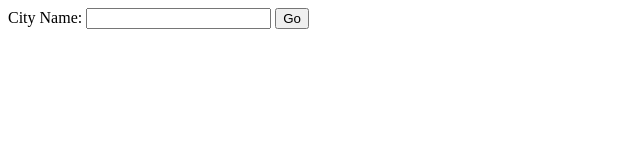
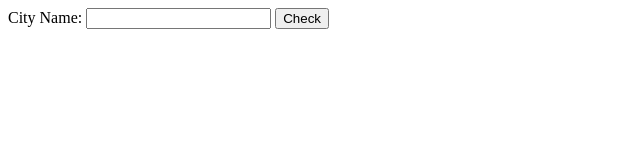
Before and after one commit to Willistic/Weather-App, a website: page index.html in a window 1280 px wide. Shown: the full height of the page, 0-640 px from the left. Drawn offline with Linux system fonts and the light colour scheme.

Commit message:
first commit

```diff
--- a/index.html
+++ b/index.html
@@ -10,7 +10,7 @@
    <form action="/" method="post">
     <label for="cityInput">City Name: </label>
     <input id="cityInput" type="text" name="cityName">
-    <button type="submit">Go</button>
+    <button type="submit">Check</button>
    </form>
 </body>
 </html>
```
